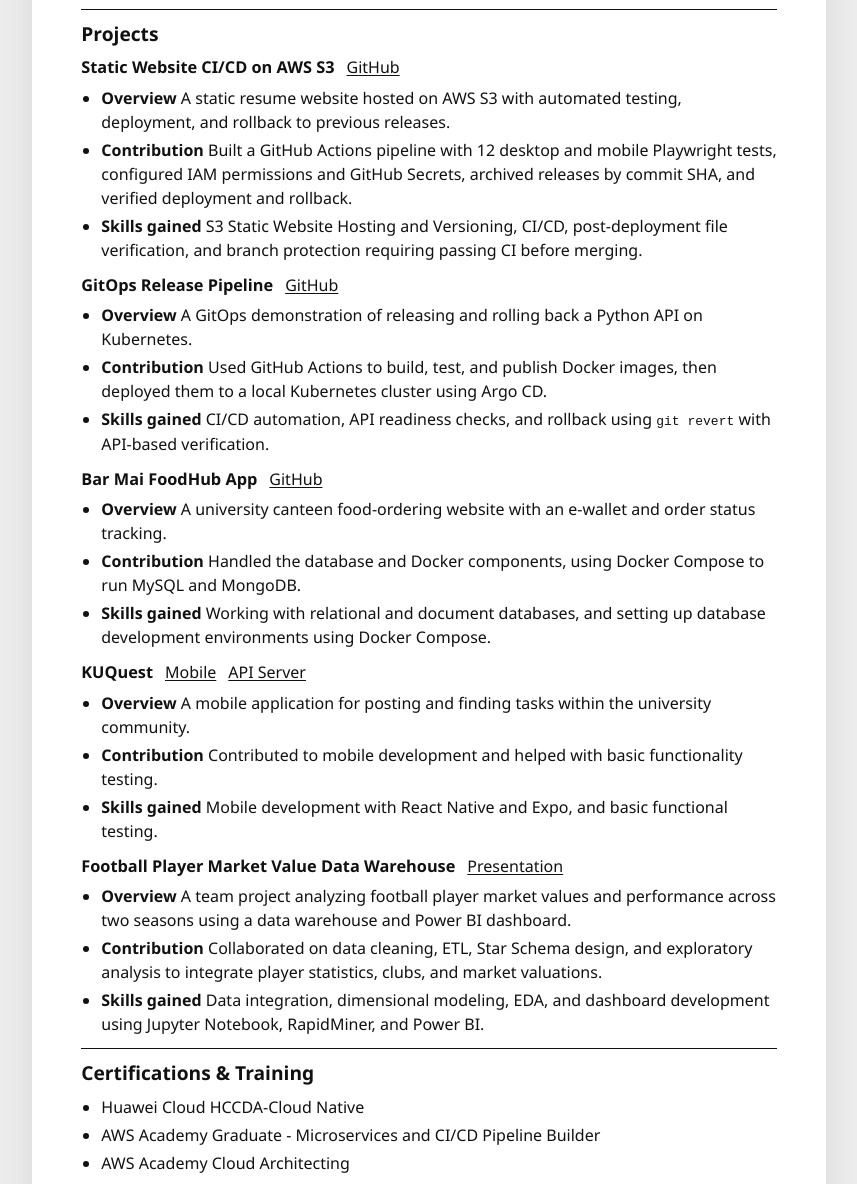
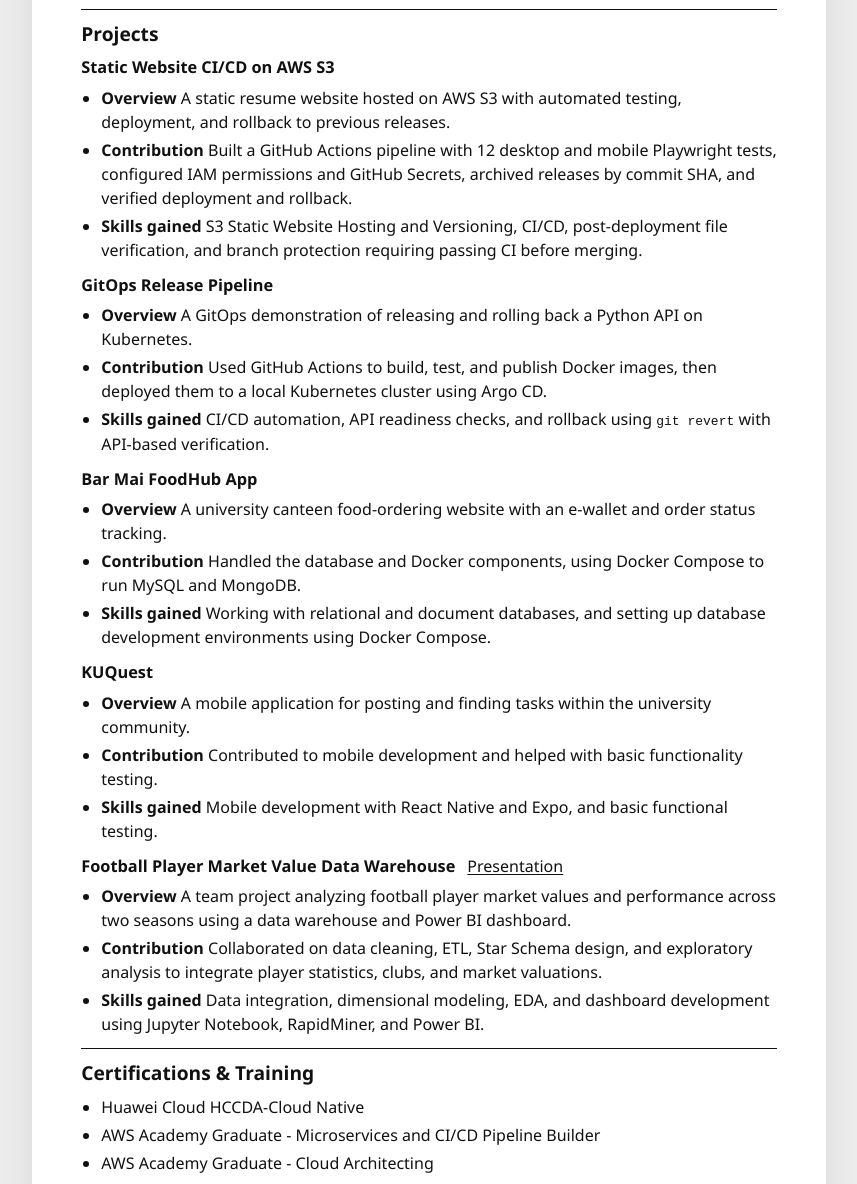
Before and after one commit to MixSupasek/static-port, a website: page index.html in a window 1280 px wide. Shown: the part 735-1919 px from the top of the page, without its empty margins (211-1068 px from the left). Drawn offline with Linux system fonts and the light colour scheme.

Commit message:
fix: clarify AWS credentials and remove project GitHub links

```diff
--- a/index.html
+++ b/index.html
@@ -126,7 +126,6 @@
         <h2 id="projects">Projects</h2>
         <div class="project-heading">
           <h3>Static Website CI/CD on AWS S3</h3>
-          <a href="https://github.com/MixSupasek/static-port">GitHub</a>
         </div>
         <ul class="project-summary">
           <li><strong>Overview</strong> A static resume website hosted on AWS S3 with automated testing, deployment, and rollback to previous releases.</li>
@@ -136,7 +135,6 @@
 
         <div class="project-heading">
           <h3>GitOps Release Pipeline</h3>
-          <a href="https://github.com/MixSupasek/gitops-release-pipeline">GitHub</a>
         </div>
         <ul class="project-summary">
           <li><strong>Overview</strong> A GitOps demonstration of releasing and rolling back a Python API on Kubernetes.</li>
@@ -146,7 +144,6 @@
 
         <div class="project-heading">
           <h3>Bar Mai FoodHub App</h3>
-          <a href="https://github.com/tottirct/bar-mai-foodhub-app">GitHub</a>
         </div>
         <ul class="project-summary">
           <li><strong>Overview</strong> A university canteen food-ordering website with an e-wallet and order status tracking.</li>
@@ -156,8 +153,6 @@
 
         <div class="project-heading">
           <h3>KUQuest</h3>
-          <a href="https://github.com/KUQuest/KUQUest-Mobile">Mobile</a>
-          <a href="https://github.com/KUQuest/KUQuest-API-Server">API Server</a>
         </div>
         <ul class="project-summary">
           <li><strong>Overview</strong> A mobile application for posting and finding tasks within the university community.</li>
@@ -181,7 +176,7 @@
         <ul class="credentials">
           <li>Huawei Cloud HCCDA-Cloud Native</li>
           <li>AWS Academy Graduate - Microservices and CI/CD Pipeline Builder</li>
-          <li>AWS Academy Cloud Architecting</li>
+          <li>AWS Academy Graduate - Cloud Architecting</li>
         </ul>
       </section>
         <section aria-labelledby="languages">
--- a/package.json
+++ b/package.json
@@ -1,6 +1,6 @@
 {
   "name": "static-port",
-  "version": "1.5.0",
+  "version": "1.5.1",
   "description": "Static portfolio with automated browser tests and versioned build artifacts",
   "private": true,
   "scripts": {
```
Also changed, not shown: tests/portfolio.spec.js (+6 -7 lines), README.md, 1 other file.
